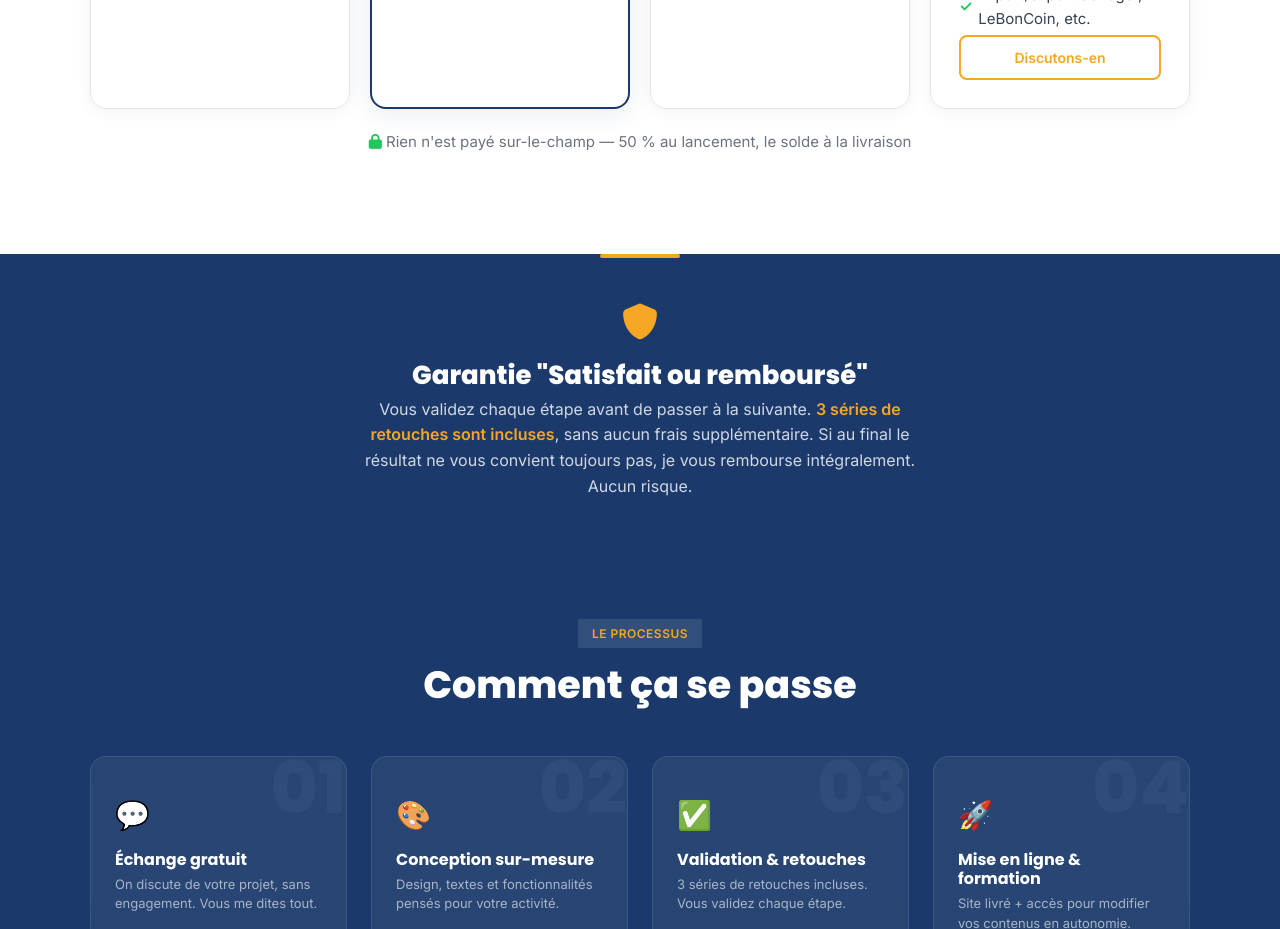
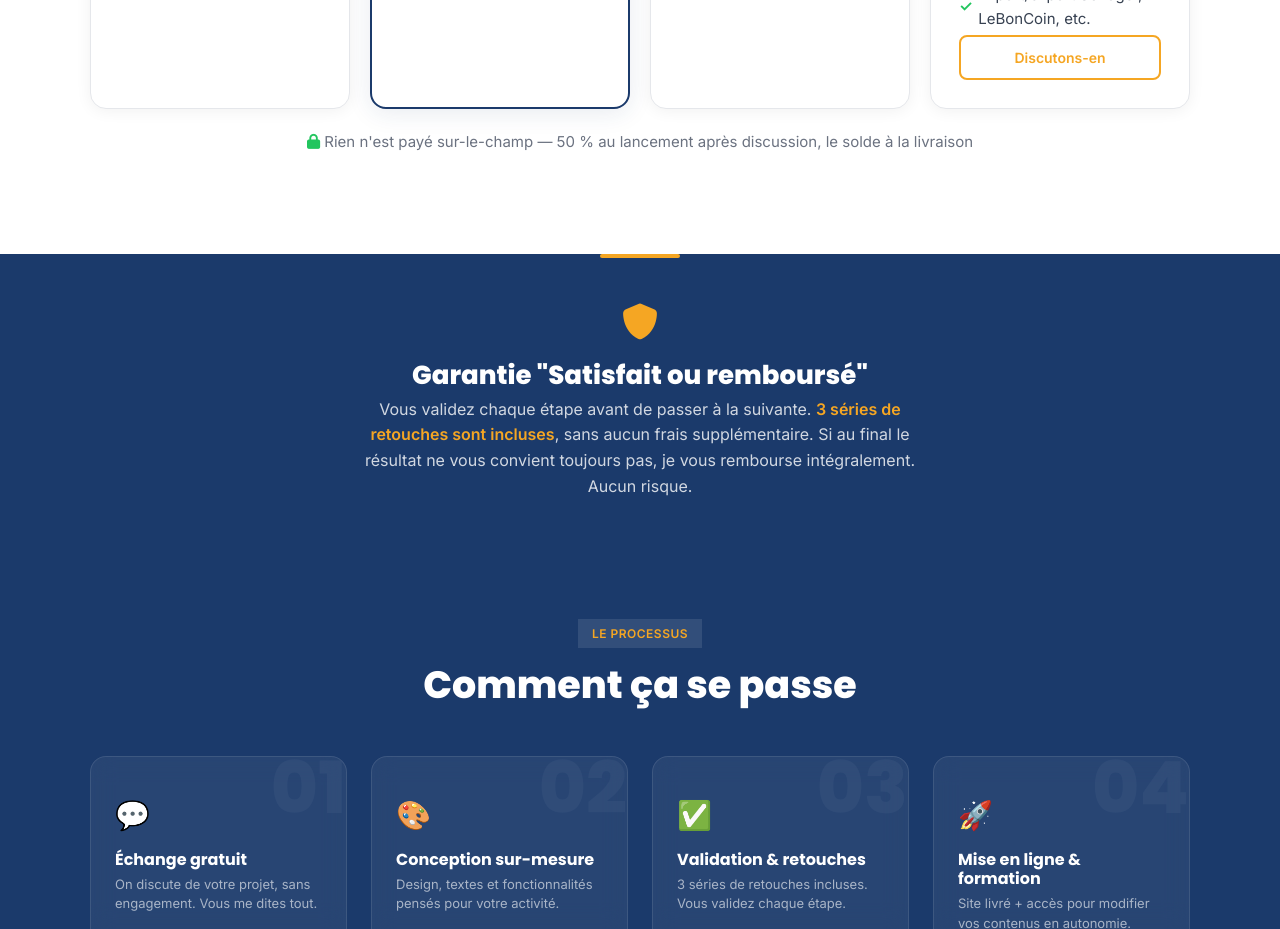
Before and after one commit to Baruc229/Prime-Impact-Portfolio, a website: page landing-immobilier.html in a window 1280 px wide. Shown: the part 5260-6189 px from the top of the page. Drawn offline with Linux system fonts and the light colour scheme.

Commit message:
update payment note: 'après discussion'

```diff
--- a/landing-immobilier.html
+++ b/landing-immobilier.html
@@ -581,7 +581,7 @@ p{color:#6B7280;font-size:17px;line-height:1.7}
         <button class="btn-outline select-pack">Discutons-en</button>
       </div>
     </div>
-    <p style="text-align:center;color:#6B7280;font-size:15px;margin-top:20px"><i class="fa-solid fa-lock" style="color:#22C55E"></i> Rien n'est payé sur-le-champ — 50 % au lancement, le solde à la livraison</p>
+    <p style="text-align:center;color:#6B7280;font-size:15px;margin-top:20px"><i class="fa-solid fa-lock" style="color:#22C55E"></i> Rien n'est payé sur-le-champ — 50 % au lancement après discussion, le solde à la livraison</p>
   </div>
 </section>
 
```
